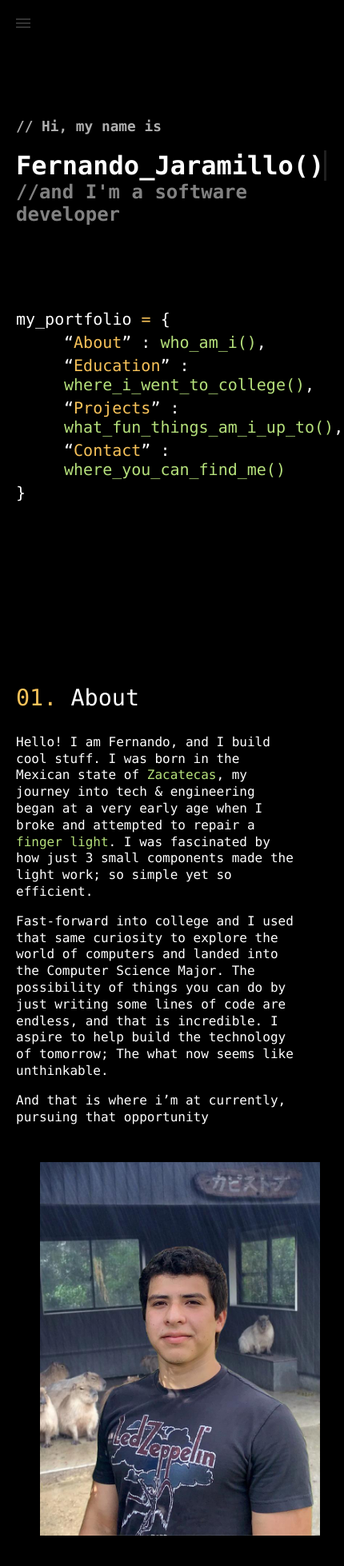
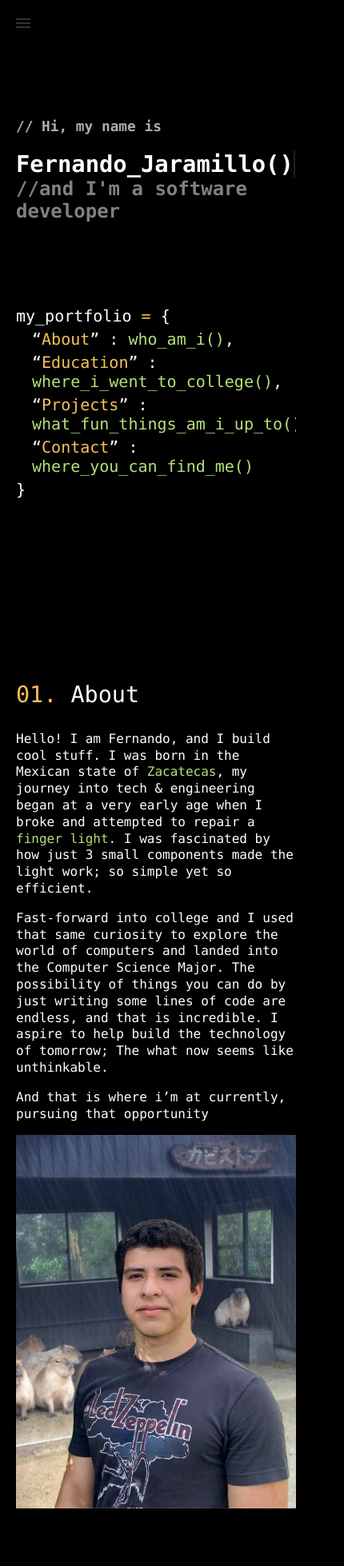
Before and after one commit to ferb7o2/jaramillo.dev, a React (Create React App) app: page / in a window 390 px wide. Shown: the top 1958 px of the page at 80% size, 430 px wide, since content can reach past the window. Built offline with nearby package versions, Linux system fonts and the light colour scheme.

Commit message:
fixed mobile view not displaying correctly

```diff
--- a/src/App.css
+++ b/src/App.css
@@ -231,7 +231,16 @@ a {
 
 @media (max-width: 650px) {
 	.second-title-txt {
-		font-size: 2rem;
+		font-size: 1.8rem;
+	}
+	.hash-txt,
+	#hash-txt {
+		font-size: 20px;
+		overflow: hidden;
+	}
+
+	.hash-indent {
+		padding-left: 20px;
 	}
 }
 /*  Sub-sections  */
@@ -294,7 +303,7 @@ a {
 }
 
 .project-img {
-	margin: auto 0;
+	margin: 0 auto;
 	padding: 30px;
 	max-width: 450px;
 	height: 100%;
@@ -341,6 +350,7 @@ a {
 
 	.project-img {
 		margin: 0px;
+		padding: 0;
 	}
 
 	.project-title {
@@ -409,9 +419,12 @@ a {
 }
 
 .myflickrRow {
+	width: 100%;
 	padding-top: 50px;
 	max-width: 120px;
 }
+
+
 
 .gif-spacing {
 	padding-right: 40px;
@@ -575,13 +588,14 @@ a {
 	}
 }
 
-@media (max-width: 650px) {
+@media (max-width: 750px) {
 	.web-header {
 		display: none;
 	}
 	.btn {
 		margin-right: 0px;
 	}
+
 }
 
 @media (min-width: 650px) {
@@ -664,4 +678,10 @@ a {
 		height: 120%;
 		margin-top: -100px;
 	}
+
+	.myflickrRow img{
+	width: 100%;
+	max-width: 92%;
+	}
+
 }
--- a/src/components/Projects_Column.tsx
+++ b/src/components/Projects_Column.tsx
@@ -9,9 +9,12 @@ function Projects_Column(props: { onClickMethod(imgSrc: string): any }) {
           <img src={require("../assets/images/pjl.png")} />
         </div>
         <div className="fifty">
-					<h4 className="project-title title-second">
+          <a
+            href="https://github.com/JoseJaramillo04/productinventorytracker"
+            className="project-title title-second"
+          >
             Product Inventory Tracker
-					</h4>
+          </a>
 
           <p className="project-desc">
             A{" "}
@@ -40,7 +43,12 @@ function Projects_Column(props: { onClickMethod(imgSrc: string): any }) {
 
       <div className="project-container">
         <div className="fifty">
-					<h4 className="project-title">My Flick - mobile app</h4>
+          <a
+            href="https://github.com/JoseJaramillo04/MyFlick"
+            className="project-title"
+          >
+            My Flick - mobile app
+          </a>
 
           <p className="project-desc">
             A cross compatible (React Native) Mobile Application. The concept
@@ -90,8 +98,13 @@ function Projects_Column(props: { onClickMethod(imgSrc: string): any }) {
 
       <div className="project-container">
         <div className="fifty">
-					<h4 className="project-title">Cane's Chicken Python Bot</h4>
-
+          <a
+            href="https://github.com/JoseJaramillo04/Raising-Canes-Survey-Filler-Bot"
+            className="project-title"
+          >
+            Cane's Chicken Python Bot
+          </a>
+          /h4
           <p className="project-desc">
             A{" "}
             <span
```
Lines whose indentation alone changed are shown as unchanged.
